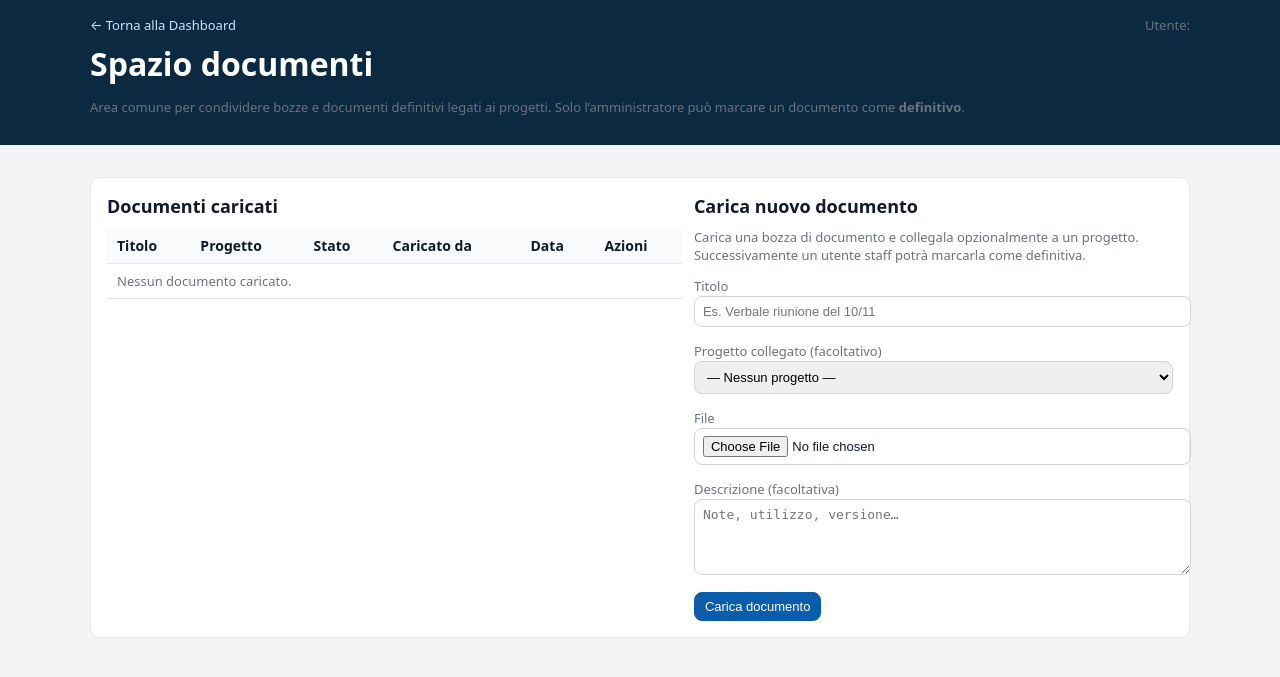
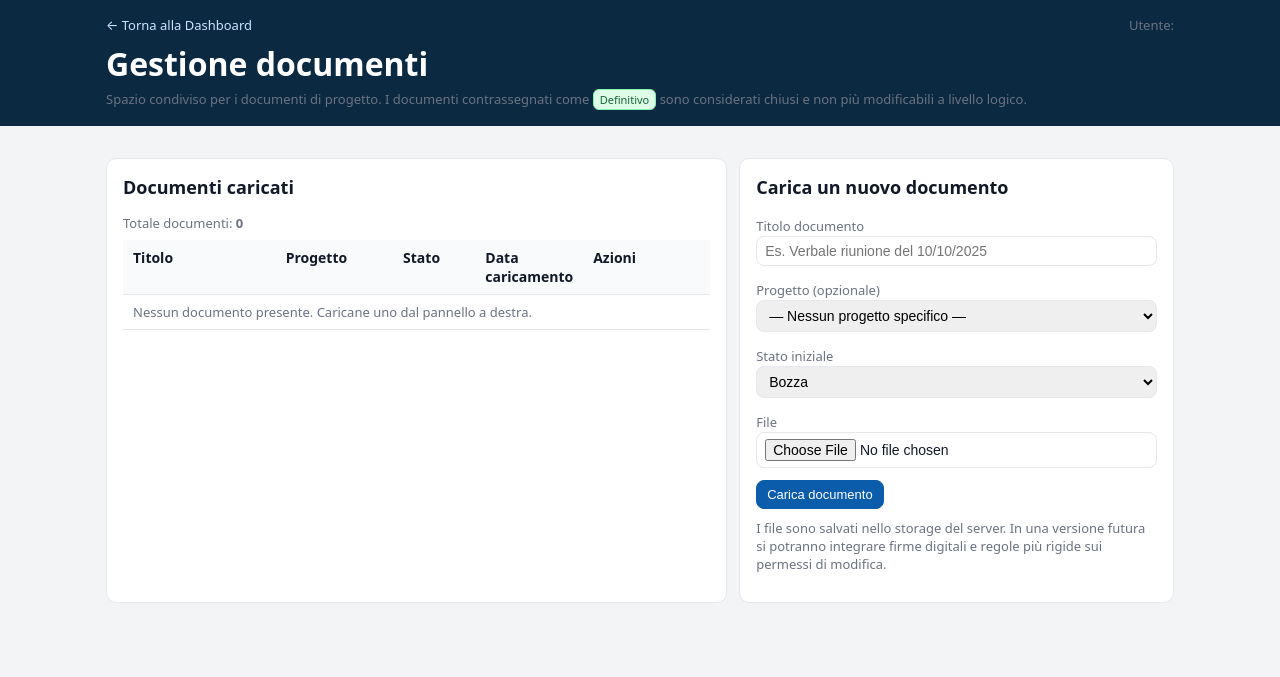
Before and after one commit to Berboa34/scuolahub, a Django app: page /documenti/ in a window 1280 px wide. Shown: the top 677 px of the page. Run offline with Django 5.2, Linux system fonts and the light colour scheme; parts of the project's set-up code (start-up, migrations or seed data) failed here and were passed over.

Commit message:
Add Document model and documents section

```diff
--- a/templates/documents.html
+++ b/templates/documents.html
@@ -2,63 +2,68 @@
 <!DOCTYPE html>
 <html lang="it">
 <head>
-  <meta charset="utf-8" />
+  <meta charset="utf-8">
   <title>Documenti — ScuolaHub</title>
-  <meta name="viewport" content="width=device-width, initial-scale=1" />
+  <meta name="viewport" content="width=device-width, initial-scale=1">
   <style>
+    :root{
+      --bg:#0b2a42;--light:#f5f7fb;--muted:#6b7280;--br:#e5e7eb;
+      --accent:#0b5cab;--danger:#dc2626;
+    }
+    *{box-sizing:border-box}
     body{
       margin:0;
       font-family:system-ui,-apple-system,Segoe UI,Roboto,Ubuntu,"Helvetica Neue",Arial;
       background:#f3f4f6;
       color:#111827;
     }
-    a{color:#0b5cab;text-decoration:none}
+    a{color:var(--accent);text-decoration:none}
     a:hover{text-decoration:underline}
-    header{background:#0b2a42;color:#fff}
+    header{background:var(--bg);color:#fff}
     .wrap{max-width:1100px;margin:0 auto;padding:16px}
-    .topnav{
-      display:flex;
-      justify-content:space-between;
-      align-items:center;
-      gap:12px;
-      flex-wrap:wrap;
-    }
-    .muted{color:#6b7280;font-size:13px}
+    .topnav{display:flex;justify-content:space-between;gap:12px;align-items:center;flex-wrap:wrap}
+    .muted{color:var(--muted)}
     .card{
       background:#fff;
       border-radius:10px;
-      border:1px solid #e5e7eb;
+      border:1px solid var(--br);
       padding:16px;
       margin-top:16px;
     }
     table{width:100%;border-collapse:collapse;font-size:14px}
-    th,td{padding:8px 10px;border-bottom:1px solid #e5e7eb;vertical-align:top}
-    th{background:#f9fafb;text-align:left;font-weight:600}
-    .badge{display:inline-block;padding:2px 6px;border-radius:6px;font-size:11px}
-    .badge.draft{background:#fef3c7;color:#92400e;border:1px solid #fcd34d}
-    .badge.final{background:#dcfce7;color:#166534;border:1px solid #86efac}
+    th,td{padding:8px 10px;border-bottom:1px solid var(--br);vertical-align:top}
+    th{background:#f9fafb;text-align:left}
+    .badge{
+      display:inline-block;
+      padding:2px 6px;
+      border-radius:6px;
+      font-size:11px;
+      border:1px solid #e5e7eb;
+      background:#f9fafb;
+      color:#374151;
+    }
+    .badge.final{background:#dcfce7;border-color:#86efac;color:#166534}
     .btn{
       display:inline-block;
       padding:6px 10px;
       border-radius:8px;
-      border:1px solid #d1d5db;
+      border:1px solid var(--br);
       background:#fff;
-      font-size:13px;
       cursor:pointer;
-    }
-    .btn.primary{background:#0b5cab;color:#fff;border-color:#0b5cab}
-    .btn.small{padding:4px 8px;font-size:12px}
-    input[type="text"], textarea, select, input[type="file"]{
-      width:100%;
-      padding:7px 8px;
-      border-radius:8px;
-      border:1px solid #d1d5db;
       font-size:13px;
     }
-    textarea{min-height:60px;resize:vertical}
+    .btn.primary{background:var(--accent);color:#fff;border-color:var(--accent)}
+    .btn.danger{background:var(--danger);color:#fff;border-color:var(--danger)}
+    .small{font-size:13px}
+    input[type="text"], select, input[type="file"]{
+      padding:6px 8px;
+      border-radius:8px;
+      border:1px solid var(--br);
+      width:100%;
+      font-size:14px;
+    }
     .grid{display:grid;gap:12px}
-    @media(min-width:800px){ .grid.cols-2{grid-template-columns:1.2fr 1fr} }
-    form.inline{display:inline}
+    @media(min-width:800px){ .grid.cols-2{grid-template-columns:2fr 1.4fr} }
   </style>
 </head>
 <body>
@@ -66,37 +71,41 @@
 <header>
   <div class="wrap">
     <div class="topnav">
-      <div class="muted">
+      <div class="small">
         <a href="{% url 'dashboard' %}" style="color:#cfe3ff;">← Torna alla Dashboard</a>
       </div>
-      <div class="muted">
+      <div class="small muted">
         Utente: <b>{{ request.user.username }}</b>
         {% if school %} · Scuola: <b>{{ school.name }}</b>{% endif %}
       </div>
     </div>
-    <h1 style="margin:8px 0 4px">Spazio documenti</h1>
-    <p class="muted">
-      Area comune per condividere bozze e documenti definitivi legati ai progetti.
-      Solo l’amministratore può marcare un documento come <b>definitivo</b>.
+    <h1 style="margin:8px 0 0;">Gestione documenti</h1>
+    <p class="muted small" style="margin:4px 0 0;">
+      Spazio condiviso per i documenti di progetto. I documenti contrassegnati come
+      <span class="badge final">Definitivo</span> sono considerati chiusi e non più
+      modificabili a livello logico.
     </p>
   </div>
 </header>
 
-<main class="wrap" style="padding-bottom:40px">
-  <div class="grid cols-2 card">
-    <!-- Elenco documenti -->
-    <section>
-      <h2 style="margin:0 0 10px;font-size:18px">Documenti caricati</h2>
+<main class="wrap">
+  <div class="grid cols-2">
+    <!-- COLONNA SINISTRA: elenco documenti -->
+    <section class="card">
+      <h2 style="margin-top:0;font-size:18px;">Documenti caricati</h2>
 
-      <div style="overflow:auto">
+      <div class="small muted" style="margin-bottom:8px;">
+        Totale documenti: <b>{{ documents|length }}</b>
+      </div>
+
+      <div style="overflow:auto;">
         <table>
           <thead>
             <tr>
-              <th>Titolo</th>
-              <th>Progetto</th>
-              <th>Stato</th>
-              <th>Caricato da</th>
-              <th>Data</th>
+              <th style="width:26%;">Titolo</th>
+              <th style="width:20%;">Progetto</th>
+              <th style="width:14%;">Stato</th>
+              <th style="width:18%;">Data caricamento</th>
               <th>Azioni</th>
             </tr>
           </thead>
@@ -105,55 +114,52 @@
               <tr>
                 <td>
                   {% if d.file %}
-                    <a href="{{ d.file.url }}" target="_blank" rel="noopener">
-                      {{ d.title }}
-                    </a>
+                    <a href="{{ d.file.url }}" target="_blank">{{ d.title }}</a>
                   {% else %}
                     {{ d.title }}
                   {% endif %}
-                  {% if d.description %}
-                    <div class="muted">{{ d.description }}</div>
+                  {% if d.school %}
+                    <div class="small muted">Scuola: {{ d.school.name }}</div>
                   {% endif %}
                 </td>
-                <td class="muted">
+                <td class="small">
                   {% if d.project %}
                     {{ d.project.title }}
                   {% else %}
                     —
                   {% endif %}
                 </td>
-                <td>
+                <td class="small">
                   {% if d.status == "FINAL" %}
                     <span class="badge final">Definitivo</span>
                   {% else %}
-                    <span class="badge draft">Bozza</span>
+                    <span class="badge">Bozza</span>
                   {% endif %}
                 </td>
-                <td class="muted">
-                  {% if d.uploaded_by %}
-                    {{ d.uploaded_by.username }}
-                  {% else %}
-                    —
-                  {% endif %}
+                <td class="small">
+                  {{ d.created_at|date:"d/m/Y H:i" }}
                 </td>
-                <td class="muted">{{ d.created_at|date:"d/m/Y H:i" }}</td>
-                <td>
-                  {% if user.is_staff and d.status != "FINAL" %}
-                    <form method="post"
-                          action="{% url 'document_finalize' d.id %}"
-                          class="inline"
-                          onsubmit="return confirm('Marcare il documento come DEFINITIVO? Non sarà più modificabile in piattaforma.');">
+                <td class="small">
+                  {% if d.status != "FINAL" %}
+                    <form method="post" action="" style="display:inline;">
                       {% csrf_token %}
-                      <button type="submit" class="btn small primary">Finalizza</button>
+                      <input type="hidden" name="op" value="make_final">
+                      <input type="hidden" name="doc_id" value="{{ d.id }}">
+                      <button class="btn" type="submit"
+                              onclick="return confirm('Segnare questo documento come definitivo?');">
+                        Segna definitivo
+                      </button>
                     </form>
                   {% else %}
-                    <span class="muted small">—</span>
+                    <span class="muted">—</span>
                   {% endif %}
                 </td>
               </tr>
             {% empty %}
               <tr>
-                <td colspan="6" class="muted">Nessun documento caricato.</td>
+                <td colspan="5" class="small muted">
+                  Nessun documento presente. Caricane uno dal pannello a destra.
+                </td>
               </tr>
             {% endfor %}
           </tbody>
@@ -161,27 +167,23 @@
       </div>
     </section>
 
-    <!-- Upload nuovo documento -->
-    <section>
-      <h2 style="margin:0 0 10px;font-size:18px">Carica nuovo documento</h2>
-      <p class="muted" style="margin:0 0 10px">
-        Carica una bozza di documento e collegala opzionalmente a un progetto.
-        Successivamente un utente staff potrà marcarla come definitiva.
-      </p>
+    <!-- COLONNA DESTRA: upload documento -->
+    <section class="card">
+      <h2 style="margin-top:0;font-size:18px;">Carica un nuovo documento</h2>
 
       <form method="post" action="" enctype="multipart/form-data" class="grid">
         {% csrf_token %}
-        <input type="hidden" name="op" value="upload" />
+        <input type="hidden" name="op" value="upload">
 
         <div>
-          <label class="muted">Titolo</label><br>
-          <input type="text" name="title" required placeholder="Es. Verbale riunione del 10/11">
+          <label class="small muted">Titolo documento</label><br>
+          <input type="text" name="title" placeholder="Es. Verbale riunione del 10/10/2025">
         </div>
 
         <div>
-          <label class="muted">Progetto collegato (facoltativo)</label><br>
+          <label class="small muted">Progetto (opzionale)</label><br>
           <select name="project_id">
-            <option value="">— Nessun progetto —</option>
+            <option value="">— Nessun progetto specifico —</option>
             {% for p in projects %}
               <option value="{{ p.id }}">{{ p.title }}</option>
             {% endfor %}
@@ -189,19 +191,27 @@
         </div>
 
         <div>
-          <label class="muted">File</label><br>
+          <label class="small muted">Stato iniziale</label><br>
+          <select name="status">
+            <option value="DRAFT">Bozza</option>
+            <option value="FINAL">Definitivo</option>
+          </select>
+        </div>
+
+        <div>
+          <label class="small muted">File</label><br>
           <input type="file" name="file" required>
         </div>
 
         <div>
-          <label class="muted">Descrizione (facoltativa)</label><br>
-          <textarea name="description" placeholder="Note, utilizzo, versione…"></textarea>
-        </div>
-
-        <div>
-          <button type="submit" class="btn primary">Carica documento</button>
+          <button class="btn primary" type="submit">Carica documento</button>
         </div>
       </form>
+
+      <p class="small muted" style="margin-top:10px;">
+        I file sono salvati nello storage del server. In una versione futura si potranno
+        integrare firme digitali e regole più rigide sui permessi di modifica.
+      </p>
     </section>
   </div>
 </main>
```
Also changed, not shown: projects/views.py (+53 -26 lines).
